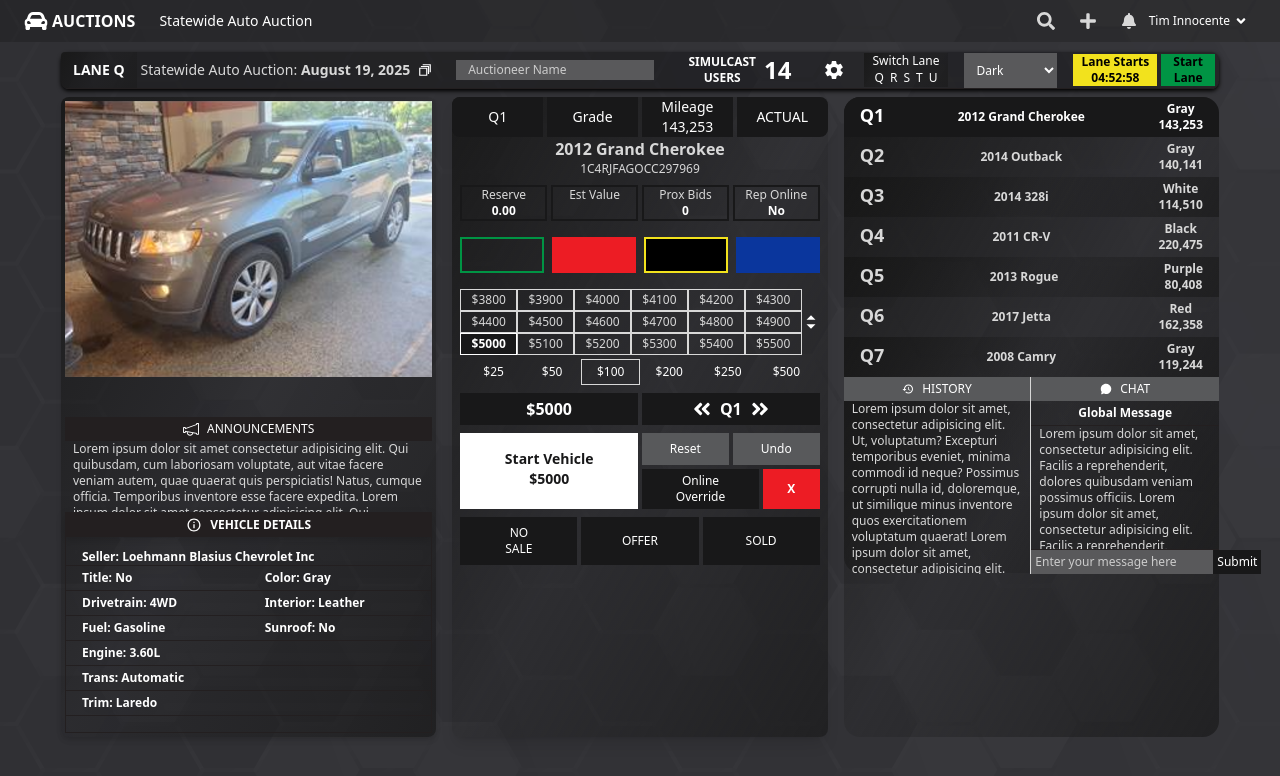
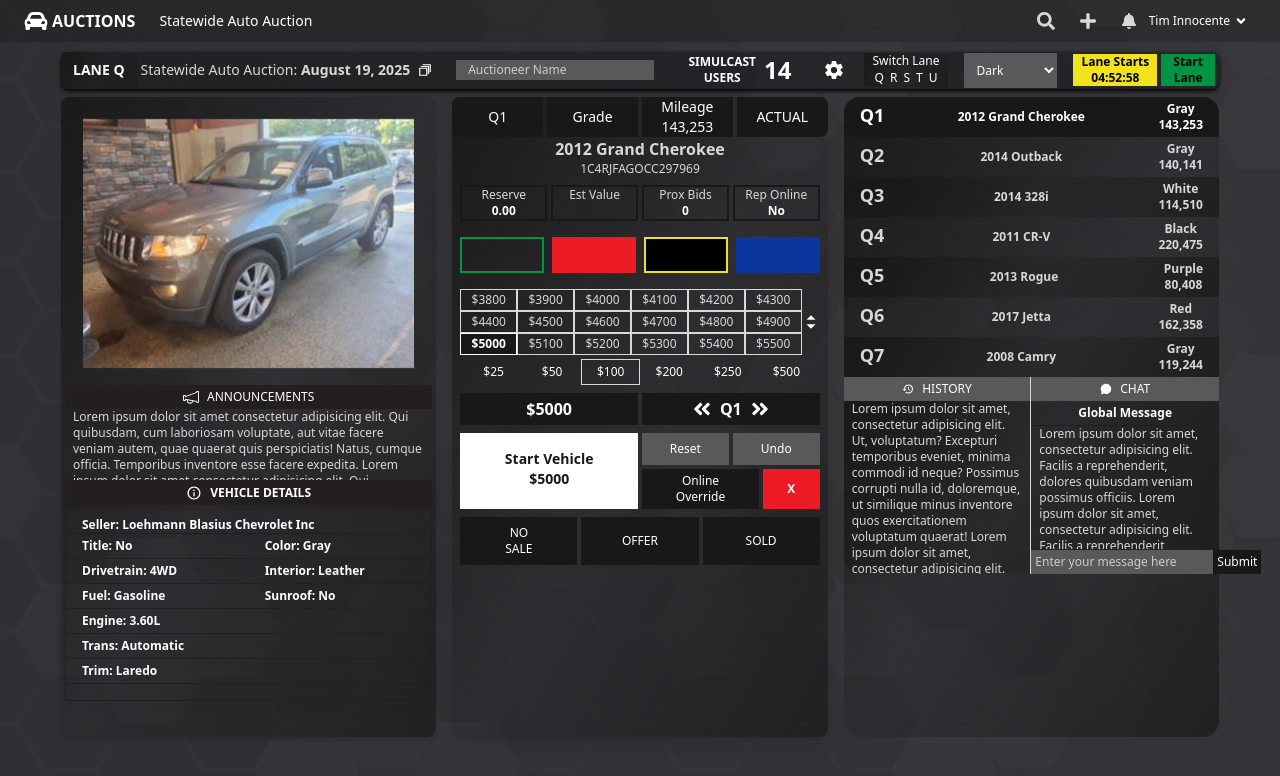
Before and after one commit to zeeshanfreelancer/Car-Parking-Design, a React (Vite) app in the folder client/: page / in a window 1280 px wide. Shown: the top 776 px of the page. Built offline with nearby package versions, Linux system fonts and the light colour scheme.

Commit message:
adjust the design of left component

```diff
--- a/client/src/components/Dashboard/LeftComponent.jsx
+++ b/client/src/components/Dashboard/LeftComponent.jsx
@@ -26,11 +26,11 @@ export default function LeftComponent() {
             }}
         >
             {/* Image */}
-            <div className="w-[100%] h-[50%]">
+            <div className="mx-auto w-[90%] h-[45%]">
                 <img
                     src="/assets/car.PNG"
                     alt="Car"
-                    className="mx-auto"
+                    className="mx-auto h-full object-contain"
                 />
             </div>
 
@@ -79,6 +79,9 @@ export default function LeftComponent() {
                     border: "1px solid var(--main_field_hr)",
                 }}
             >
+
+                <div
+                    className="h-full">
                 {/* Header */}
                 <div
                     className="flex justify-center gap-2 items-center py-1"
@@ -168,6 +171,7 @@ export default function LeftComponent() {
                     </div>
                 </div>
             </div>
+            </div>
         </div>
     );
 }
```
